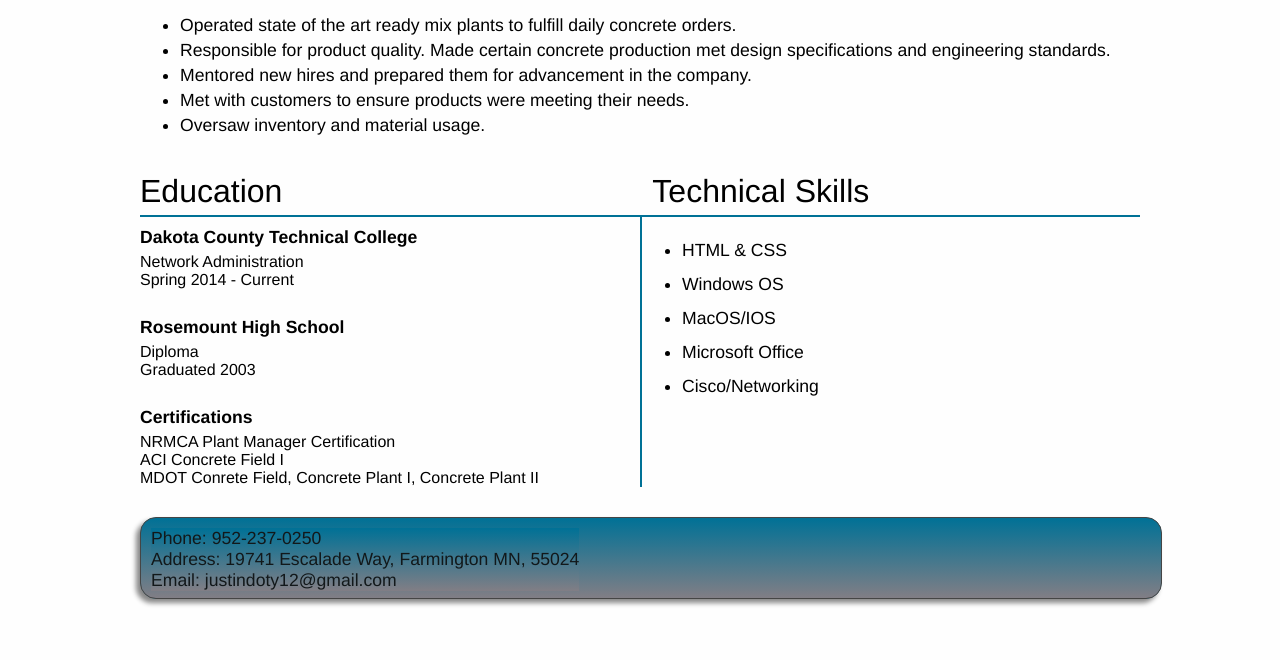
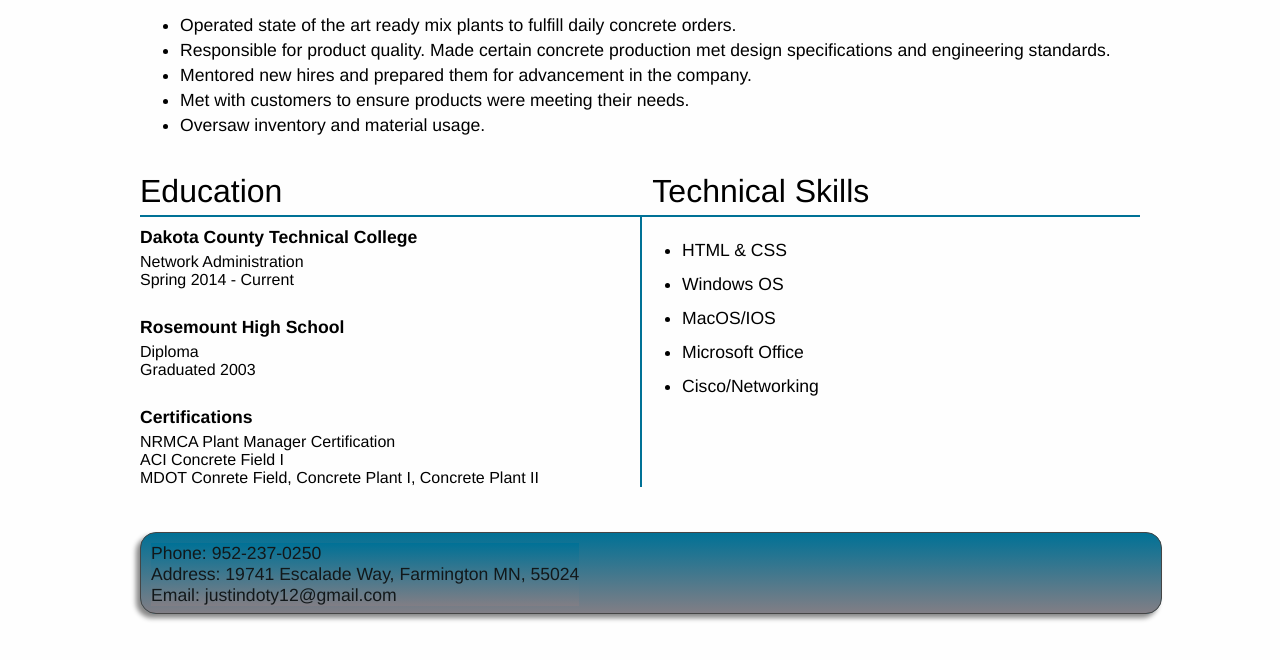
Before and after one commit to justindoty/justindoty.github.io, a plain HTML site: page index.html in a window 1280 px wide. Shown: the part 1118-1778 px from the top of the page. Drawn offline with Linux system fonts and the light colour scheme.

Commit message:
Add files via upload

```diff
--- a/index.css
+++ b/index.css
@@ -183,7 +183,7 @@ footer {
     box-shadow: -4px 4px 5px #888888;
     border-radius: 1em 1em 1em 1em;
     border: .1em solid #454545;
-    margin-bottom: 60px;
+    margin: 15px 0 60px 0;
 }
 .contact {
 	float: left;
```
